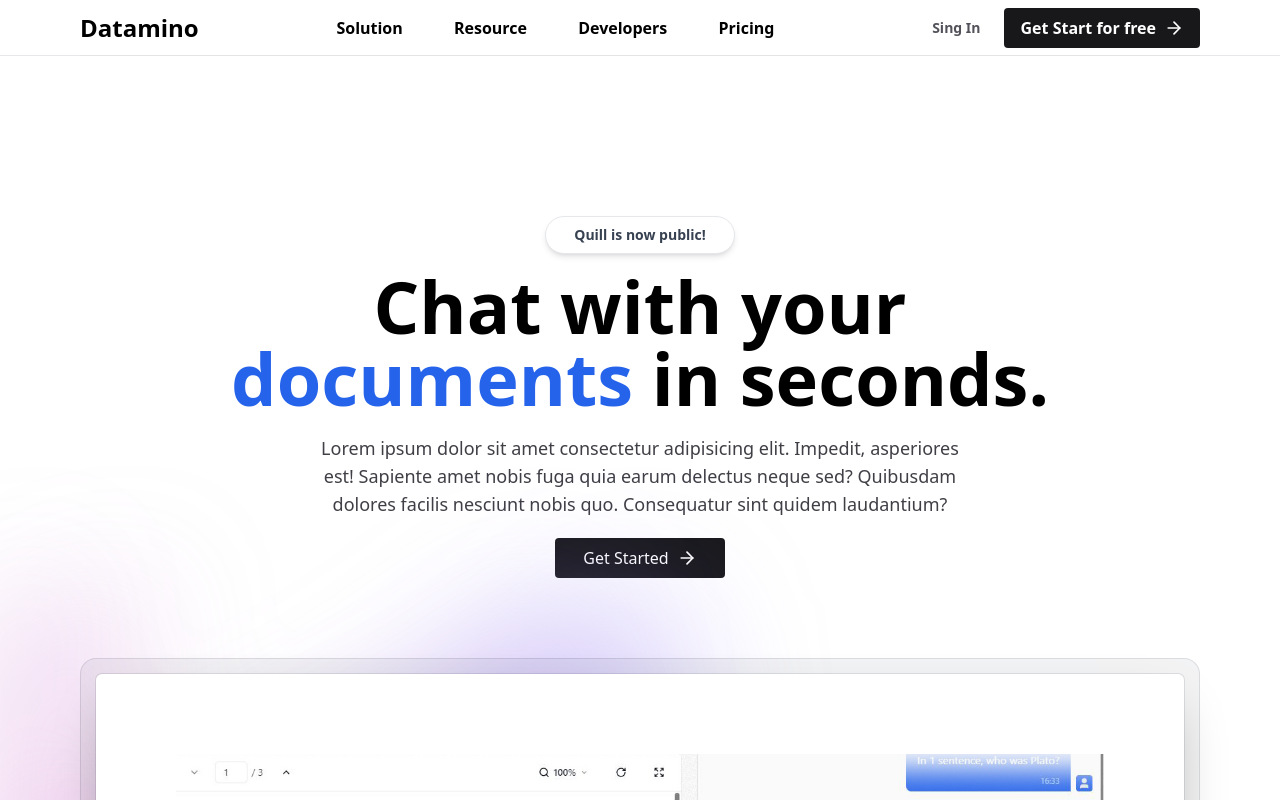
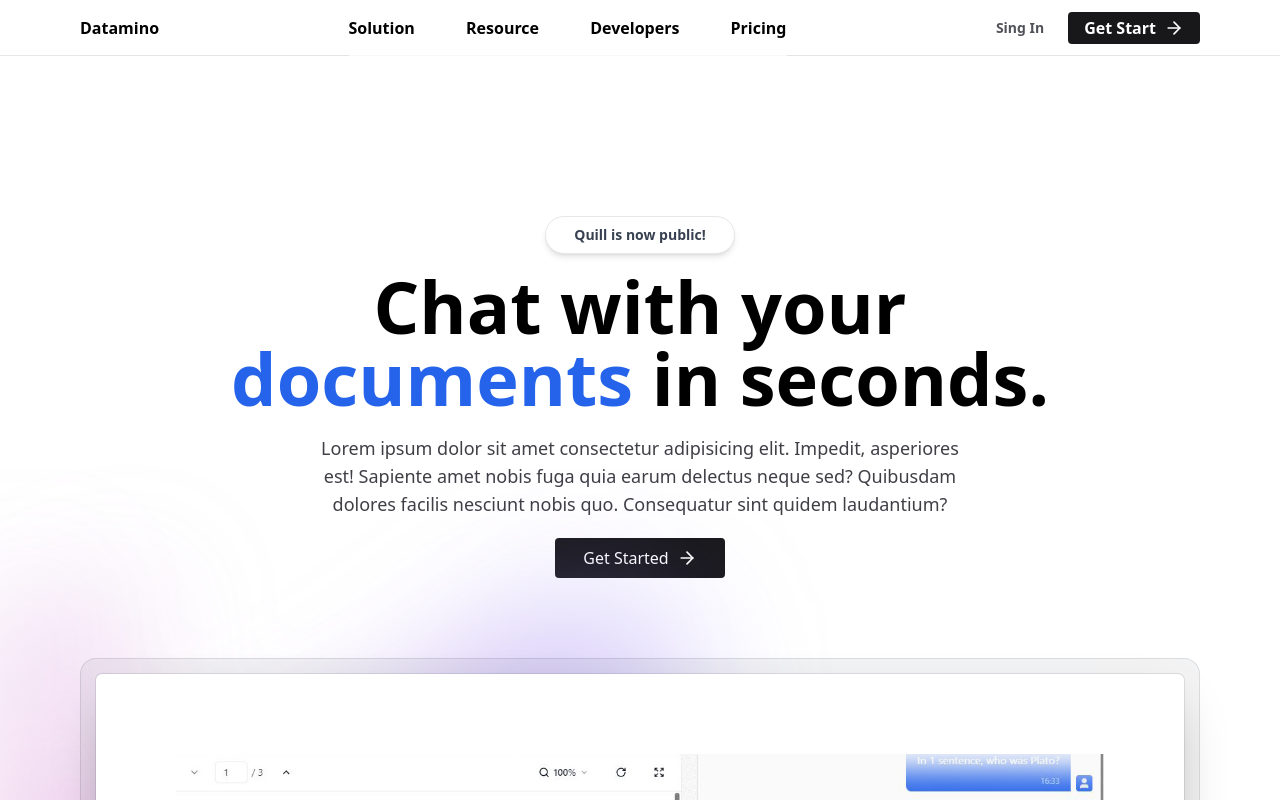
Before and after one commit to naimulislamshakil/sass-product, a React (Create React App) app: page / in a window 1280 px wide. Shown: the top 800 px of the page. Built offline with nearby package versions, Linux system fonts and the light colour scheme.

Commit message:
complete navbar

```diff
--- a/src/Components/Navbar/index.tsx
+++ b/src/Components/Navbar/index.tsx
@@ -1,20 +1,28 @@
-import React from 'react';
+import React, { useState } from 'react';
 import MaxWidthWrapper from '../MaxWidthWrapper';
 import { Link } from 'react-router-dom';
 import { navbars } from '../../lib/navbar';
-import { ArrowRight } from 'lucide-react';
+import { AlignJustify, ArrowRight, X } from 'lucide-react';
 
 const Navbar = () => {
+	const [click, isClick] = useState(false);
+	console.log(click);
 	return (
 		<nav className="sticky h-14 inset-x-0 top-0 z-30 w-full border-b border-gray-200 bg-white/75 backdrop-blue-lg transition-all">
 			<MaxWidthWrapper>
 				<div className="flex h-14 items-center justify-between border-b border-zinc-200">
-					<Link to="/" className="flex z-40 font-bold text-2xl">
+					<Link to="/" className="flex z-40 font-bold text-2xl md:text-base">
 						<span>Datamino</span>
 					</Link>
 
-					<div>
-						<ul className="flex items-center gap-[4vw]">
+					<div
+						className={
+							click
+								? 'lg:static lg:min-h-14 absolute min-h-[40vh] left-0 top-[3.6rem] border-red-400 lg:w-auto w-full flex items-center justify-center px5 bg-white/75 backdrop-blue-lg'
+								: 'lg:static lg:min-h-14 absolute min-h-[40vh] left-0 top-[-100vh] border-red-400 lg:w-auto w-full flex items-center justify-center px5 bg-white/75 backdrop-blue-lg'
+						}
+					>
+						<ul className="flex lg:flex-row flex-col items-center gap-[4vw]">
 							{navbars.map((item) => (
 								<li className="">
 									<Link
@@ -39,14 +47,22 @@ const Navbar = () => {
 						</button>
 						<button
 							type="button"
-							className="bg-zinc-900 hover:bg-zinc-800 py-2 px-4 text-white rounded ml-1"
+							className="bg-zinc-900 hover:bg-zinc-800 py-2 md:py-1 px-4 text-white rounded ml-1"
 						>
 							<Link
 								to="/singup"
 								className="justify-center items-center flex font-semibold"
 							>
-								Get Start for free <ArrowRight className="ml-2 h-5 w-5" />
+								Get Start <ArrowRight className="ml-2 h-5 w-5" />
 							</Link>
+						</button>
+
+						<button
+							onClick={() => isClick(!click)}
+							type="button"
+							className="text-zinc-600 bg-transparent hover:bg-zinc-200  rounded-lg text-sm px-5 py-2.5 ml-1 lg:hidden"
+						>
+							{click ? <X /> : <AlignJustify />}
 						</button>
 					</div>
 				</div>
```
